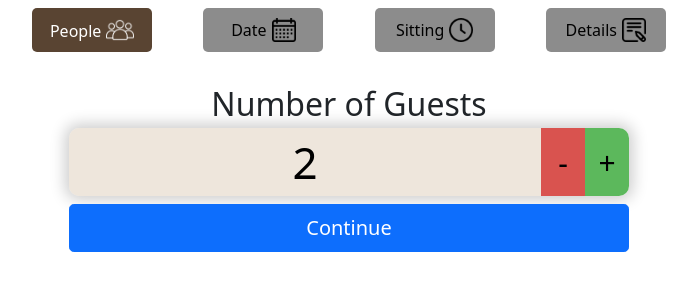
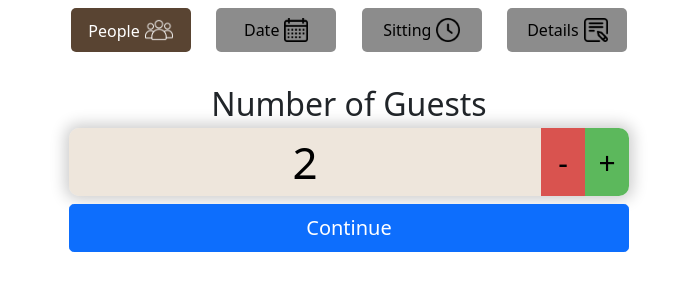
Before and after one commit to Josh8011/reservation, a React (Create React App) app: page /people in a window 1280 px wide. Shown: the top 300 px of the page, without its empty margins (291-988 px from the left). Built offline with nearby package versions, Linux system fonts and the light colour scheme.

Commit message:
reduced spacing between nav buttons

```diff
--- a/src/Components/Css/HeaderLink.css
+++ b/src/Components/Css/HeaderLink.css
@@ -5,8 +5,8 @@
     padding: 10px;
     border-radius: 5px;
     text-decoration: none;
-    margin-left: 2vw;
-    margin-right: 2vw;
+    margin-left: 1vw;
+    margin-right: 1vw;
     width: 120px;
     height: 44px;
     justify-content: center;
@@ -18,8 +18,8 @@
     background-color: #594432;
     color: white;
     padding: 10px;
-    margin-left: 2vw;
-    margin-right: 2vw;
+    margin-left: 1vw;
+    margin-right: 1vw;
     border-radius: 5px;
     text-decoration: none;
     width: 120px;
@@ -49,8 +49,8 @@
     padding: 10px;
     border-radius: 5px;
     text-decoration: none;
-    margin-left: 2vw;
-    margin-right: 2vw;
+    margin-left: 1vw;
+    margin-right: 1vw;
     width: 120px;
     justify-content: center;
     height: 44px;
```
